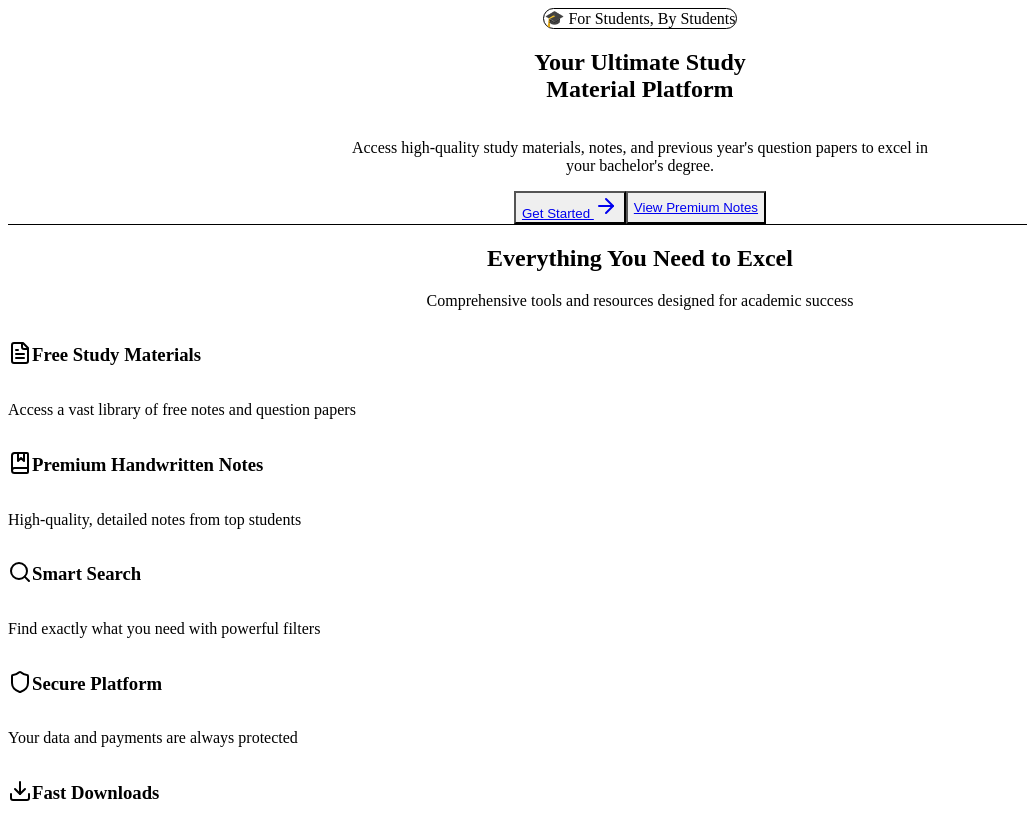
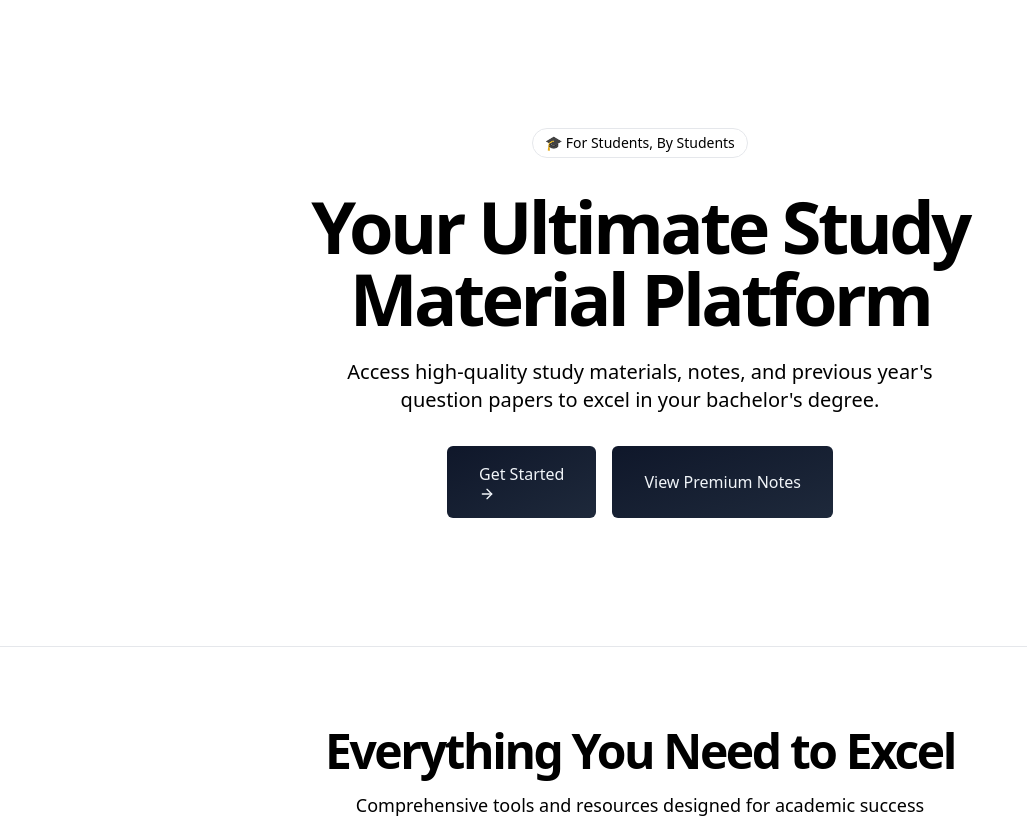
Before and after one commit to me-safwan-07/bachelor-mates, a Next.js app: page / in a window 1280 px wide. Shown: the top 818 px of the page, without its empty margins (0-1027 px from the left). Built offline with nearby package versions, Linux system fonts and the light colour scheme.

Commit message:
update dependencies and add Tailwind CSS configuration; include new packages for email rendering and styling, and set up PostCSS with Tailwind CSS plugins for enhanced styling capabilities

```diff
--- /dev/null
+++ b/postcss.config.js
@@ -0,0 +1,6 @@
+module.exports = {
+  plugins: {
+    tailwindcss: {},
+    autoprefixer: {},
+  },
+}
--- /dev/null
+++ b/tailwind.config.js
@@ -0,0 +1,114 @@
+/** @type {import('tailwindcss').Config} */
+module.exports = {
+  content: [
+    "./pages/**/*.{js,ts,jsx,tsx}",
+    "./components/**/*.{js,ts,jsx,tsx}",
+    "./app/**/*.{js,ts,jsx,tsx}",
+  ],
+  theme: {
+    extend: {
+      animation: {
+        "ping-slow": "ping 2s cubic-bezier(0, 0, 0.2, 1) infinite",
+        shake: "shake 0.82s cubic-bezier(0.36, 0.07, 0.19, 0.97) both",
+        "accordion-down": "accordion-down 0.2s ease-out",
+        "accordion-up": "accordion-up 0.2s ease-out",
+        fadeIn: "fadeIn 0.2s ease-out",
+        fadeOut: "fadeOut 0.2s ease-out",
+      },
+      blur: {
+        xxs: "0.33px",
+        xs: "2px",
+      },
+      backgroundImage: {
+        "gradient-radial": "radial-gradient(var(--tw-gradient-stops))",
+      },
+      boxShadow: {
+        "card-sm": "0px 0.5px 12px -5px rgba(30,41,59,0.20)",
+        "card-md": "0px 1px 25px -10px rgba(30,41,59,0.30)",
+        "card-lg": "0px 2px 51px -19px rgba(30,41,59,0.40)",
+      },
+      colors: {
+        brand: {
+          DEFAULT: "#00E6CA",
+          light: "#00E6CA",
+          dark: "#00C4B8",
+        },
+        focus: "var(--formbricks-focus, #1982fc)",
+        error: "rgb(from var(--formbricks-error) r g b / <alpha-value>)",
+        brandnew: "var(--formbricks-brand, #038178)",
+        borderColor: {
+          primary: "var(--formbricks-border-primary, #e0e0e0)",
+          secondary: "var(--formbricks-border-secondary, #0f172a)",
+          disabled: "var(--formbricks-border-disabled, #ececec)",
+        },
+        labelColor: {
+          primary: "var(--formbricks-label-primary, #0f172a)",
+          secondary: "var(--formbricks-label-secondary, #384258)",
+          disabled: "var(--formbricks-label-disabled, #bdbdbd)",
+        },
+        fill: {
+          primary: "var(--formbricks-fill-primary, #fefefe)",
+          secondary: "var(--formbricks-fill-secondary, #0f172a)",
+          disabled: "var(--formbricks-fill-disabled, #e0e0e0)",
+        },
+      },
+      keyframes: {
+        fadeIn: {
+          "0%": { opacity: "0" },
+          "100%": { opacity: "1" },
+        },
+        fadeOut: {
+          "0%": { opacity: "1" },
+          "100%": { opacity: "0" },
+        },
+        shake: {
+          "10%, 90%": {
+            transform: "translate3d(-1px, 0, 0)",
+          },
+
+          "20%, 80%": {
+            transform: "translate3d(2px, 0, 0),",
+          },
+
+          "30%, 50%, 70%": {
+            transform: "translate3d(-4px, 0, 0)",
+          },
+
+          "40%, 60%": {
+            transform: "translate3d(4px, 0, 0)",
+          },
+        },
+        "accordion-down": {
+          from: { height: 0 },
+          to: { height: "var(--radix-accordion-content-height)" },
+        },
+        "accordion-up": {
+          from: { height: "var(--radix-accordion-content-height)" },
+          to: { height: 0 },
+        },
+      },
+      width: {
+        "sidebar-expanded": "4rem",
+        "sidebar-collapsed": "14rem",
+      },
+      transitionProperty: {
+        width: "width",
+      },
+      maxWidth: {
+        "8xl": "88rem",
+      },
+      screens: {
+        xs: "430px",
+      },
+      scale: {
+        97: "0.97",
+      },
+      gridTemplateColumns: {
+        20: "repeat(20, minmax(0, 1fr))",
+      },
+    },
+  },
+  safelist: [{ pattern: /max-w-./, variants: "sm" }],
+  darkMode: "class", // Set dark mode to use the 'class' strategy
+  plugins: [require("@tailwindcss/forms"), require("@tailwindcss/typography")],
+}
```
Also changed, not shown: package.json (+11 -1 lines), 1 other file (tests, documents, lock files or other folders).
